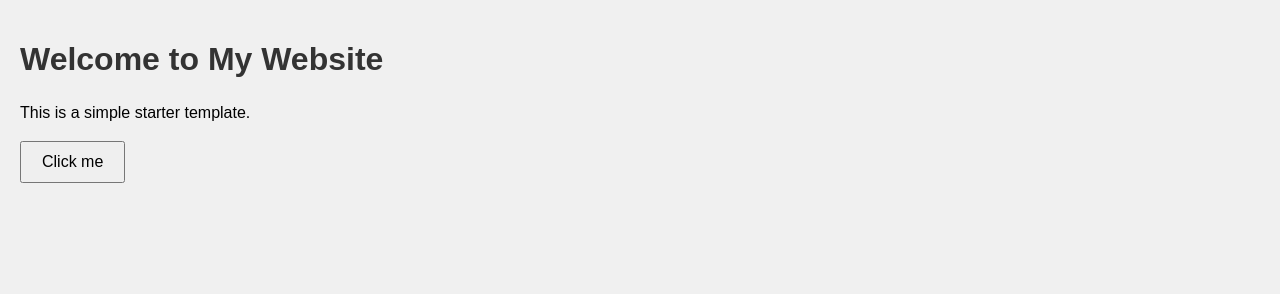
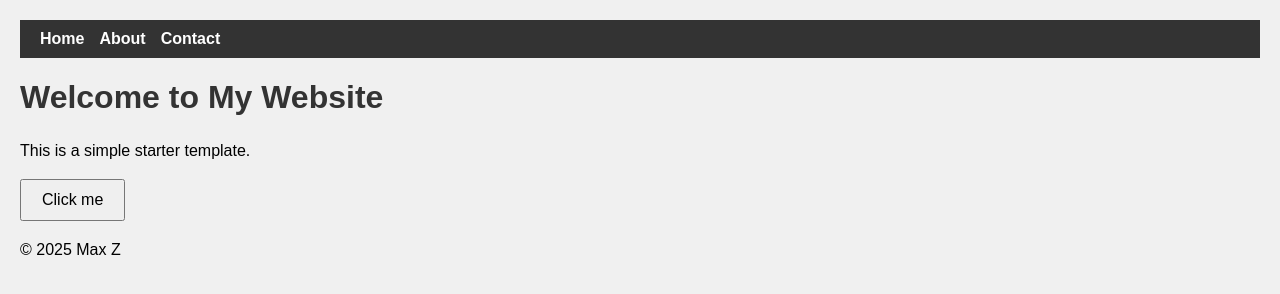
Before and after one commit to maxnx7/my-website, a plain HTML site: page index.html in a window 1280 px wide. Drawn offline with Linux system fonts and the light colour scheme.

Commit message:
Add navigation bar styles to styles.css

```diff
--- a/index.html
+++ b/index.html
@@ -3,13 +3,45 @@
 <head>
   <meta charset="UTF-8">
   <meta name="viewport" content="width=device-width, initial-scale=1.0">
+  <meta name="description" content="A brief description of your site">
+<meta name="keywords" content="web developer, portfolio, example">
+<link rel="icon" href="images/favicon.ico">
+
   <title>My Website</title>
+  <link
+  rel="stylesheet"
+  href="https://fonts.googleapis.com/css?family=Roboto:400,700&display=swap">
+<style>
+  body { font-family: 'Roboto', sans-serif; }
+</style>
+
   <link rel="stylesheet" href="styles.css">
 </head>
 <body>
-  <h1>Welcome to My Website</h1>
-  <p>This is a simple starter template.</p>
-  <button id="clickBtn">Click me</button>
+
+  <nav>
+    <ul>
+      <li><a href="index.html">Home</a></li>
+      <li><a href="about.html">About</a></li>
+      <li><a href="contact.html">Contact</a></li>
+    </ul>
+  </nav>
+
+<header>
+    <h1>Welcome to My Website</h1>
+  </header>
+
+  <main>
+    <section>
+      <p>This is a simple starter template.</p>
+      <button id="clickBtn">Click me</button>
+    </section>
+    <!-- More <section>…</section> as needed -->
+  </main>
+
+  <footer>
+    <p>&copy; 2025 Max Z</p>
+  </footer>
 
   <script src="script.js"></script>
 </body>
--- a/styles.css
+++ b/styles.css
@@ -18,3 +18,41 @@ button {
   font-size: 16px;
   cursor: pointer;
 }
+
+/* ── NAVIGATION BAR STYLES ── */
+nav {
+  background: #333;           /* Dark background for the bar */
+  padding: 10px 20px;         /* Space inside the bar */
+  margin-bottom: 20px;        /* Space below the bar */
+}
+
+nav ul {
+  list-style: none;           /* Remove bullets */
+  display: flex;              /* Lay items in a row */
+  gap: 15px;                  /* Space between links */
+  margin: 0;                  /* Reset default UL margin */
+  padding: 0;                 /* Reset default UL padding */
+}
+
+nav a {
+  color: #fff;                /* White text colour */
+  text-decoration: none;      /* Remove underline */
+  font-weight: bold;          /* Emphasise links */
+}
+
+nav a:hover {
+  text-decoration: underline; /* Underline on hover */
+}
+
+
+
+/* Responsive: stack nav items on small screens */
+@media (max-width: 600px) {
+  nav ul {
+    flex-direction: column;
+    gap: 10px;
+  }
+  body {
+    padding: 10px;
+  }
+}
```
